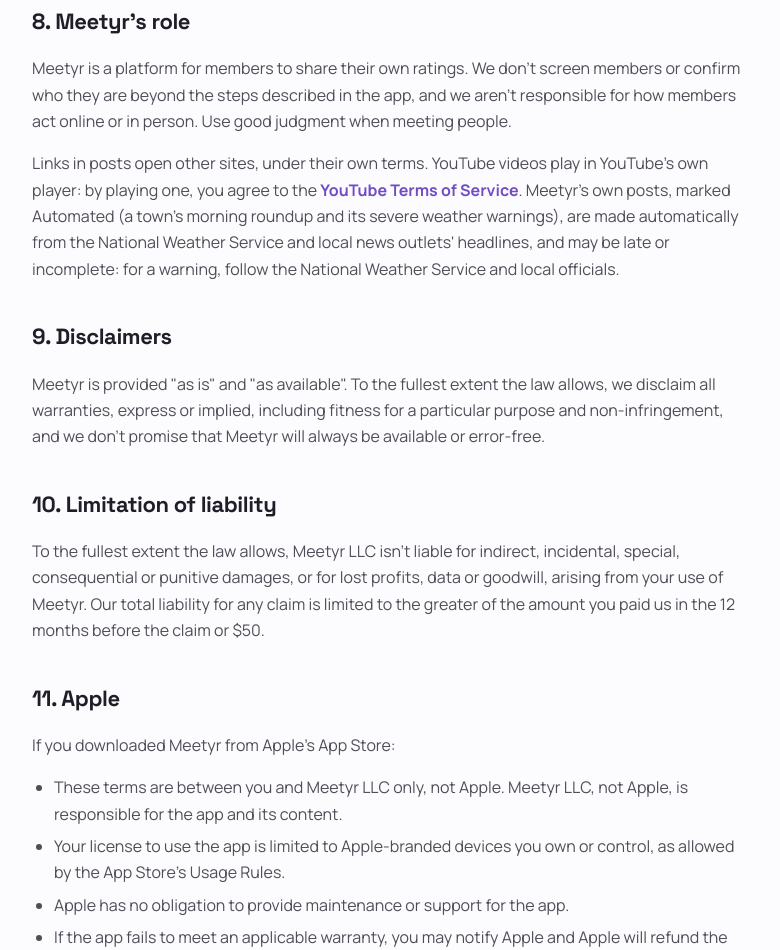
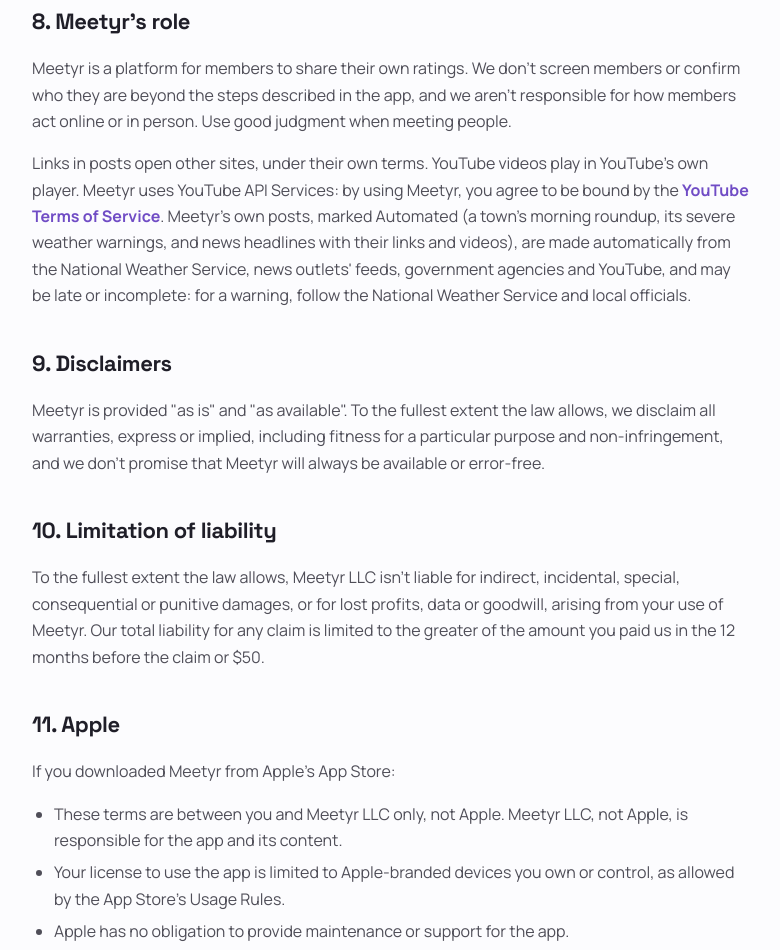
Before and after one commit to jweibel1/meetyr-website, a plain HTML site: page terms/index.html in a window 1280 px wide. Shown: the part 3859-4809 px from the top of the page, without its empty margins (248-1028 px from the left). Drawn offline with Linux system fonts and the light colour scheme.

Commit message:
Terms: YouTube's required wording (by using Meetyr, the YouTube Terms of Service) and news headline posts (17 Nov)
YouTube API Services Developer Policies III.A.1: an app using YouTube API Services states that by using it users
agree to be bound by the YouTube Terms of Service. Meetyr's automated posts now include news headlines with their
links and videos.

Co-Authored-By: Claude Opus 5.5 <noreply@anthropic.com>

```diff
--- a/terms/index.html
+++ b/terms/index.html
@@ -183,11 +183,12 @@
         person. Use good judgment when meeting people.
       </p>
       <p>
-        Links in posts open other sites, under their own terms. YouTube videos play in YouTube's own player: by playing
-        one, you agree to the <a href="https://www.youtube.com/t/terms">YouTube Terms of Service</a>. Meetyr's own
-        posts, marked Automated (a town's morning roundup and its severe weather warnings), are made automatically from
-        the National Weather Service and local news outlets' headlines, and may be late or incomplete: for a warning,
-        follow the National Weather Service and local officials.
+        Links in posts open other sites, under their own terms. YouTube videos play in YouTube's own player. Meetyr uses
+        YouTube API Services: by using Meetyr, you agree to be bound by the
+        <a href="https://www.youtube.com/t/terms">YouTube Terms of Service</a>. Meetyr's own posts, marked Automated (a
+        town's morning roundup, its severe weather warnings, and news headlines with their links and videos), are made
+        automatically from the National Weather Service, news outlets' feeds, government agencies and YouTube, and may be
+        late or incomplete: for a warning, follow the National Weather Service and local officials.
       </p>
 
       <h2>9. Disclaimers</h2>
```
